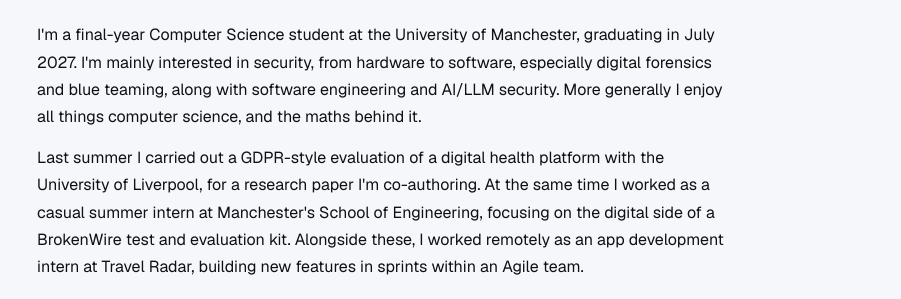
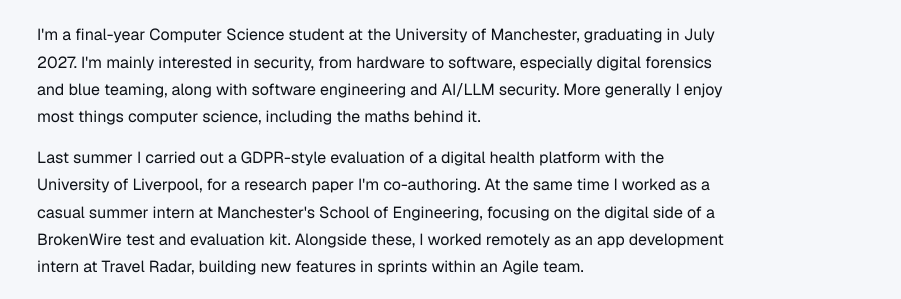
Before and after one commit to ugurturgut1/ugurturgut1.github.io, a Jekyll site: the page built from index.html, in a window 1280 px wide and 900 px high, scrolled down 598 px. Shown: the part 236-535 px from the top of the window, without its empty margins (189-1090 px from the left). Built offline with Jekyll 4.4.1, drawn with Linux system fonts in a browser that asks for light colours.

Commit message:
About: 'most things computer science' wording

```diff
--- a/index.html
+++ b/index.html
@@ -51,7 +51,7 @@
   <h2>About</h2>
   <p>I'm a final-year Computer Science student at the University of Manchester, graduating in July 2027. I'm mainly
   interested in security, from hardware to software, especially digital forensics and blue teaming, along with software
-  engineering and AI/LLM security. More generally I enjoy all things computer science, and the maths behind it.</p>
+  engineering and AI/LLM security. More generally I enjoy most things computer science, including the maths behind it.</p>
   <p>Last summer I carried out a GDPR-style evaluation of a digital health platform with the University of Liverpool, for
   a research paper I'm co-authoring. At the same time I worked as a casual summer intern at Manchester's School of
   Engineering, focusing on the digital side of a BrokenWire test and evaluation kit. Alongside these, I worked remotely as
```
